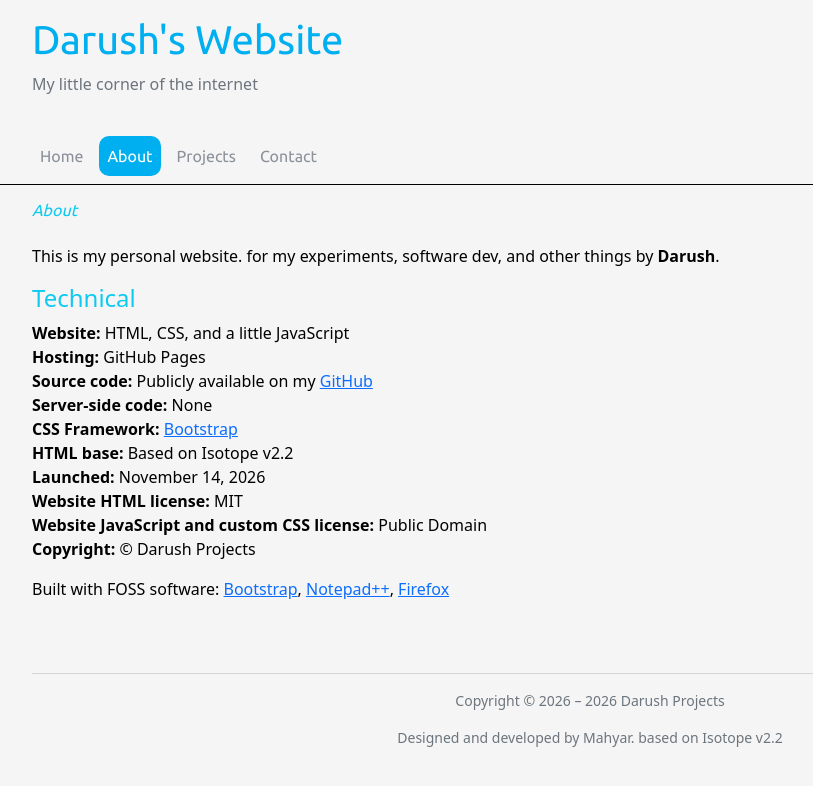
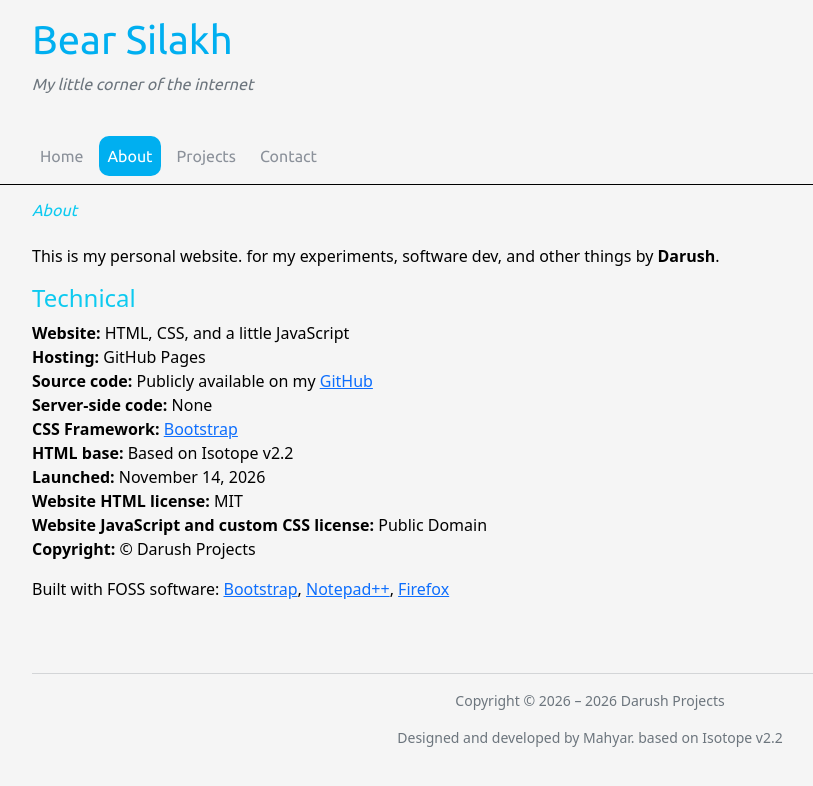
Before and after one commit to darushbayat-gif/darushbayat-gif.github.io, a plain HTML site: page about/index.html in a window 1280 px wide. Shown: the whole page, without its empty margins (50-863 px from the left). Drawn offline with Linux system fonts and the light colour scheme.

Commit message:
Update index.html

```diff
--- a/about/index.html
+++ b/about/index.html
@@ -12,9 +12,9 @@
     </head>
 
     <body>
-        <header class="container py-3">
-            <h1 class="Ubuntu logo">Darush's Website</h1>
-            <p class="text-secondary">My little corner of the internet</p>
+        <header class="Ubuntu container py-3">
+            <h1 class="logo">Bear Silakh</h1>
+            <p class="text-secondary"><em>My little corner of the internet</em></p>
         </header>
 
         <nav class="navbar navbar-expand navbar-dark bg-dark sticky-top border-bottom custom-navbar Ubuntu">
```
